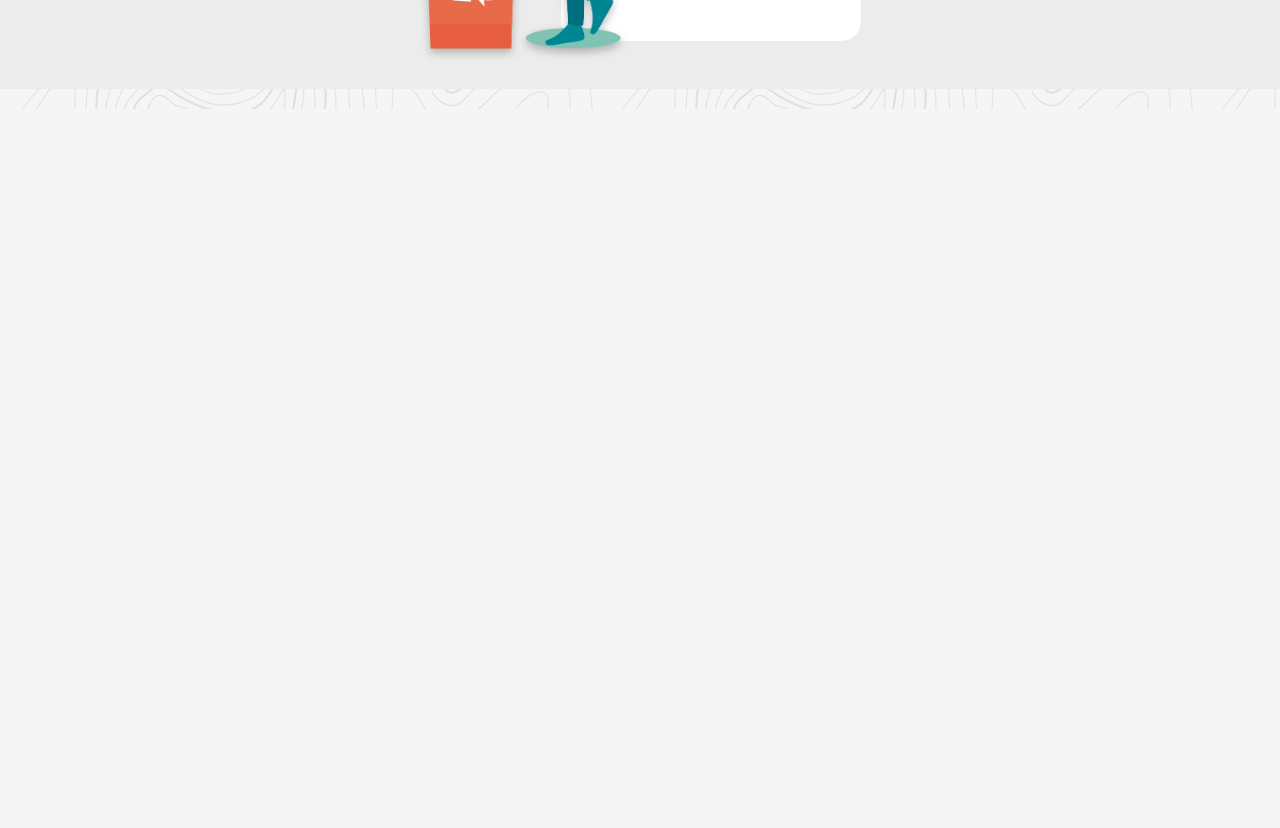
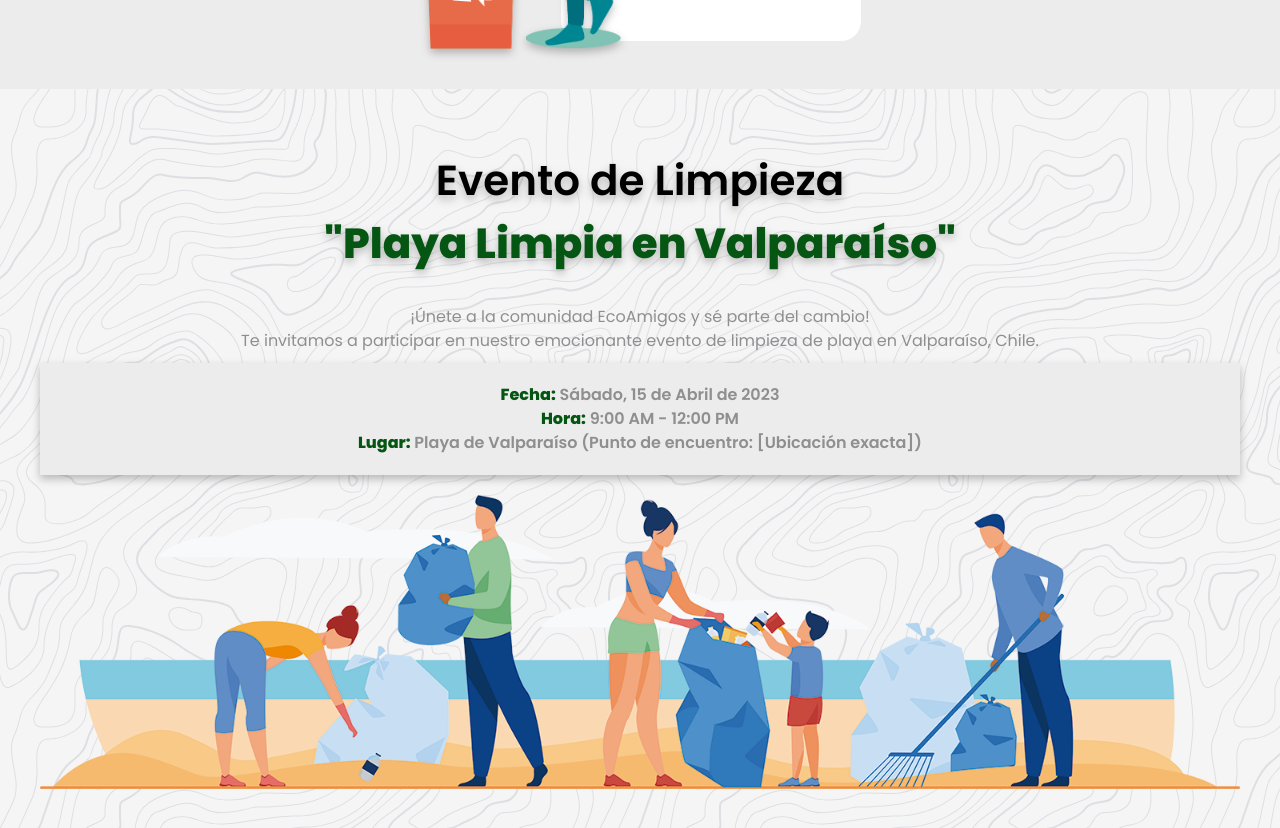
Before and after one commit to LizettePerez/EcoAmigos-React, a React (Vite) app: page / in a window 1280 px wide. Shown: the part 1680-2508 px from the top of the page. Before the commit the page ends 1789 px from the top, so only its background shows below. Built offline with nearby package versions, Linux system fonts and the light colour scheme.

Commit message:
Creacion componente reciclaje y evento

```diff
--- a/src/App.jsx
+++ b/src/App.jsx
@@ -4,6 +4,7 @@
 import 'tailwindcss/tailwind.css';
 import './index.css';
 import Reciclaje from './components/Reciclaje';
+import Eventos from './components/Eventos';
 
 function App() {
 
@@ -13,6 +14,7 @@
       <main>
         <Bienvenida />
         <Reciclaje />
+        <Eventos />
       </main>
 
     </>
--- /dev/null
+++ b/src/components/Eventos.jsx
@@ -0,0 +1,30 @@
+import '../index.css';
+import EventImg from '../assets/event.png';
+
+
+function Eventos() {
+  return (
+    <div>
+      <section className="event">
+        <div className="eventContainer">
+          <section className="eventBody" id="event">
+            <h2 className='titulo titleCenter'>Evento de Limpieza <br /><span className="green">&quot;Playa Limpia en Valparaíso&quot;</span></h2>
+            <p>¡Únete a la comunidad EcoAmigos y sé parte del cambio!<br /> Te invitamos a participar en nuestro emocionante
+              evento de limpieza de playa en Valparaíso, Chile.</p>
+            <div className="eventDate">
+              <p><span className="green">Fecha:</span> Sábado, 15 de Abril de 2023<br />
+                <span className="green">Hora:</span> 9:00 AM - 12:00 PM<br />
+                <span className="green">Lugar:</span> Playa de Valparaíso (Punto de encuentro: [Ubicación exacta])
+              </p>
+            </div>
+          </section>
+          <section className="eventImg">
+            <img src={EventImg} alt="eventImg" className="eventImg" />
+          </section>
+        </div>
+      </section>
+    </div>
+  )
+}
+
+export default Eventos;
--- a/src/components/Header.jsx
+++ b/src/components/Header.jsx
@@ -51,7 +51,7 @@
           <a href="#recycle" className="text-sm leading-6 custom-a">
             Reciclaje
           </a>
-          <a href="#" className="text-sm leading-6 custom-a">
+          <a href="#event" className="text-sm leading-6 custom-a">
             Eventos
           </a>
           <a href="#" className="text-sm leading-6 custom-a">
@@ -101,7 +101,7 @@
                   Reciclaje
                 </a>
                 <a
-                  href="#"
+                  href="#event"
                   className="-mx-3 block rounded-lg px-3 py-2 text-base font-semibold leading-7 text-sm leading-6 custom-a"
                 >
                   Eventos
--- a/src/components/Reciclaje.jsx
+++ b/src/components/Reciclaje.jsx
@@ -7,7 +7,7 @@
   return (
     <div>
       <section className="recycle" id="recycle">
-        <h2 className="recycleTitle titulo">Reciclaje <span className="green">Responsable</span></h2>
+        <h2 className="titleCenter titulo">Reciclaje <span className="green">Responsable</span></h2>
         <section className="recycleContainer">
           <div className="recycleBox">
             <img src={PlasticImg} alt="plastic" className="recycleImg" />
```
Also changed, not shown: src/index.css.
